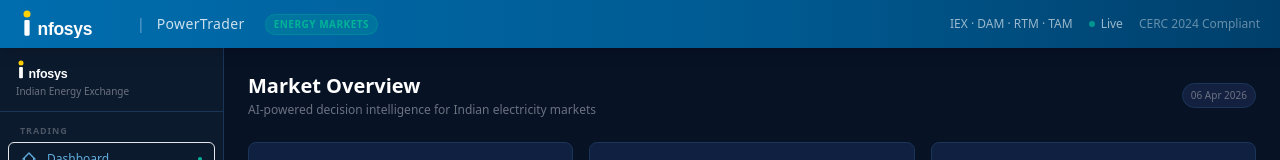
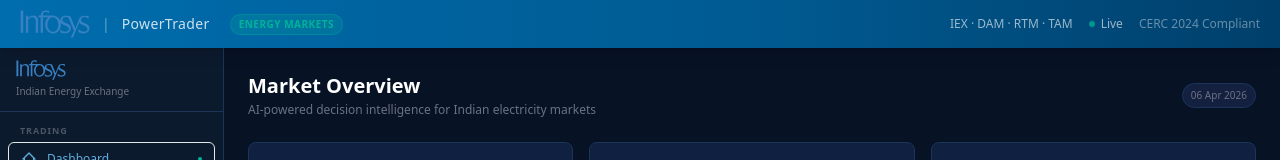
Before and after one commit to kartikmadan11/Indian-Energy-Market-AI, a Next.js app in the folder frontend/: page / in a window 1280 px wide. Shown: the top 160 px of the page. Built offline with nearby package versions, Linux system fonts and the light colour scheme; no server answers.

Commit message:
fix: use correct logo.svg, remove placeholder

```diff
--- a/frontend/src/app/layout.tsx
+++ b/frontend/src/app/layout.tsx
@@ -22,7 +22,7 @@
               {/* Infosys logo */}
               <div className="flex items-center">
                 <img
-                  src="/infosys-logo.svg"
+                  src="/Infosys_logo.svg"
                   alt="Infosys"
                   className="h-7 w-auto"
                 />
--- a/frontend/src/components/Sidebar.tsx
+++ b/frontend/src/components/Sidebar.tsx
@@ -72,7 +72,7 @@
     <aside className="w-56 bg-[var(--bg-secondary)] border-r border-[var(--border)] flex flex-col shrink-0">
       {/* Platform identity under the header */}
       <div className="px-4 py-3 border-b border-[var(--border)]">
-        <img src="/infosys-logo.svg" alt="Infosys" className="h-5 w-auto mb-1" />
+        <img src="/Infosys_logo.svg" alt="Infosys" className="h-5 w-auto mb-1" />
         <p className="text-[10px] text-gray-500 mt-0.5">Indian Energy Exchange</p>
       </div>
 
```
Also changed, not shown: frontend/public/Infosys_logo.svg (added), frontend/public/infosys-logo.svg (deleted).
